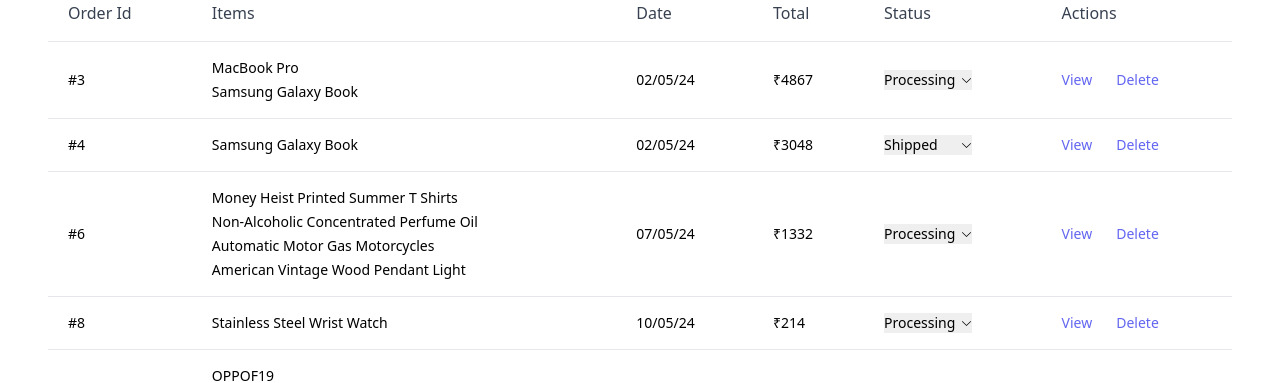
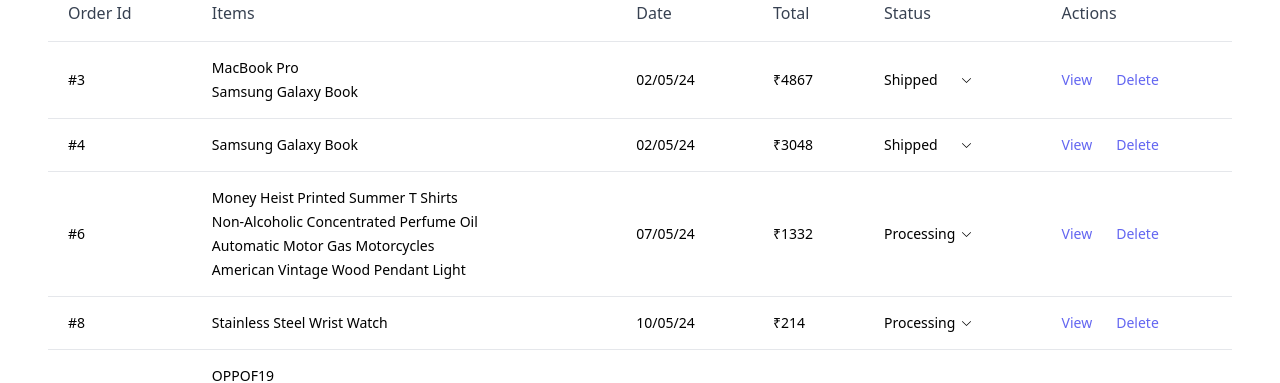
Before and after one commit to purwar1997/shopease, a React (Create React App) app: page /admin/orders in a window 1280 px wide. Shown: the part 211-594 px from the top of the page. Built offline with nearby package versions, Linux system fonts and the light colour scheme; data requests are answered from the project's data file.

Commit message:
styles: change background-color of row when hovered

```diff
--- a/src/components/OrderTableItem.js
+++ b/src/components/OrderTableItem.js
@@ -42,7 +42,7 @@
   const toggleDeleteModal = () => setOpenDeleteModal(!openDeleteModal);
 
   return (
-    <tr className='*:px-5 *:py-4'>
+    <tr className='*:px-5 *:py-4 hover:bg-gray-50'>
       <td>#{id}</td>
       <td>
         <ul className='space-y-1'>
@@ -58,7 +58,10 @@
           <span className='capitalize'>{status}</span>
         ) : (
           <select
-            className={classNames('w-[88px]', requestStatus === 'pending' ? 'cursor-wait' : '')}
+            className={classNames(
+              'w-[88px] bg-transparent',
+              requestStatus === 'pending' ? 'cursor-wait' : ''
+            )}
             id='table'
             value={orderStatus}
             onChange={handleUpdateStatus}
--- a/src/components/UserTableItem.js
+++ b/src/components/UserTableItem.js
@@ -51,7 +51,7 @@
   const handleClick = () => (user.id === loggedInUser.id ? toggleAdminModal() : toggleUserModal());
 
   return (
-    <tr className='*:px-5 *:py-4'>
+    <tr className='*:px-5 *:py-4 hover:bg-gray-50'>
       <td>
         {firstname} {lastname}
       </td>
@@ -59,7 +59,7 @@
       <td>{phoneNo}</td>
       <td>
         <select
-          className={classNames('w-16', status === 'pending' ? 'cursor-wait' : '')}
+          className={classNames('w-16 bg-transparent', status === 'pending' ? 'cursor-wait' : '')}
           id='table'
           value={userRole}
           onChange={handleUpdateRole}
```
Also changed, not shown: db.json.
